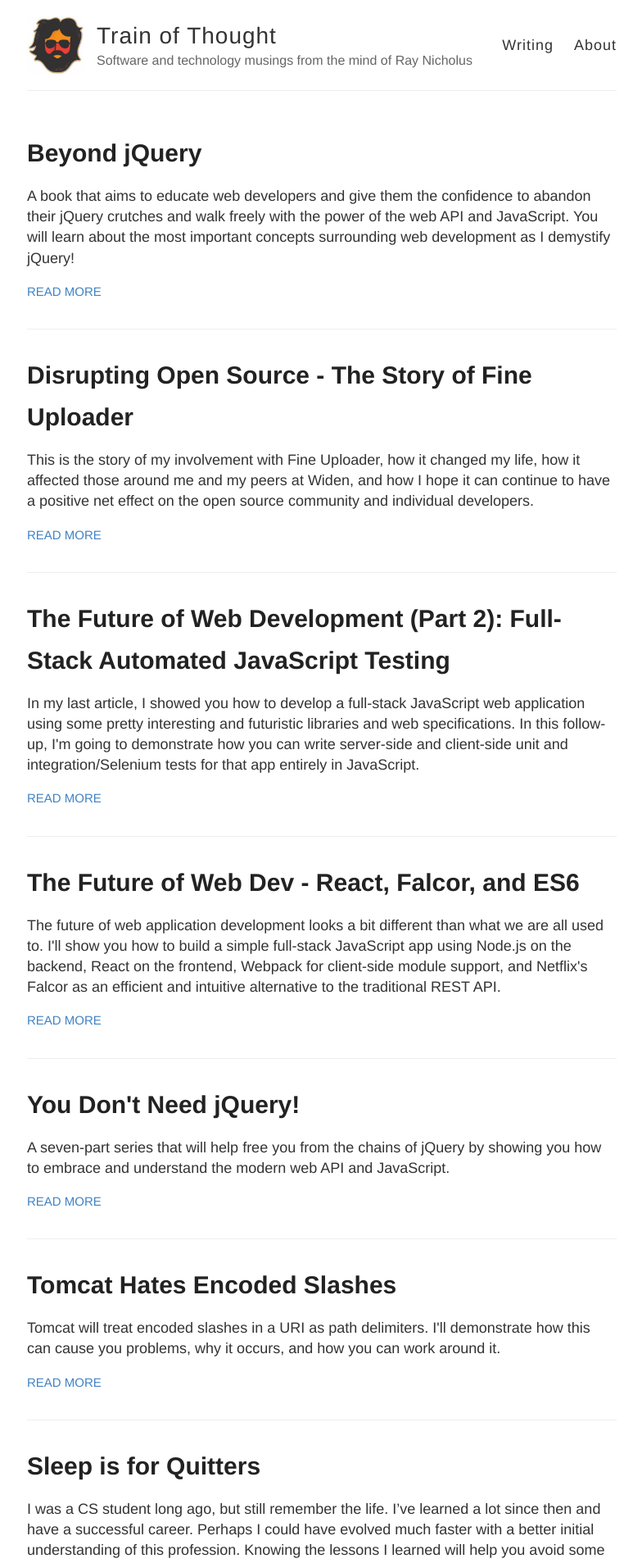
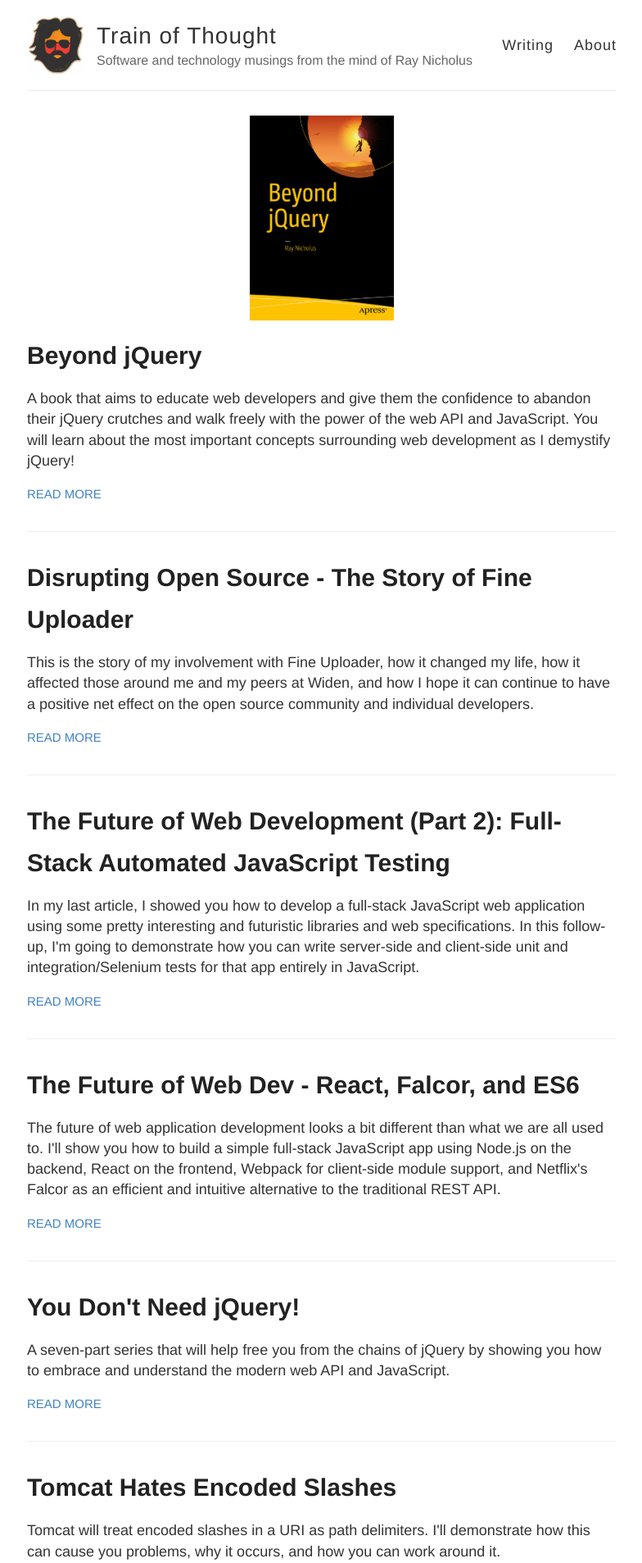
Before and after one commit to rnicholus/raynicholus.com, a Jekyll site: the page built from index.html, in a window 1280 px wide. Shown: the top 1907 px of the page at 82% size, without its empty margins (247-1031 px from the left). Built offline with Jekyll 4.4.1, drawn with Linux system fonts in a browser that asks for light colours.

Commit message:
show book cover & link to book

```diff
--- a/index.html
+++ b/index.html
@@ -1,6 +1,12 @@
 ---
 layout: default
 ---
+<div class="book-cover">
+  <a href="http://google.com">
+    <img src="{{ site.baseurl }}/images/beyond-jquery-cover.jpg" height="250">
+  </a>
+</div>
+
 <div class="posts">
 {% for extPost in site.data.extPosts %}
   <article class="post">
```
